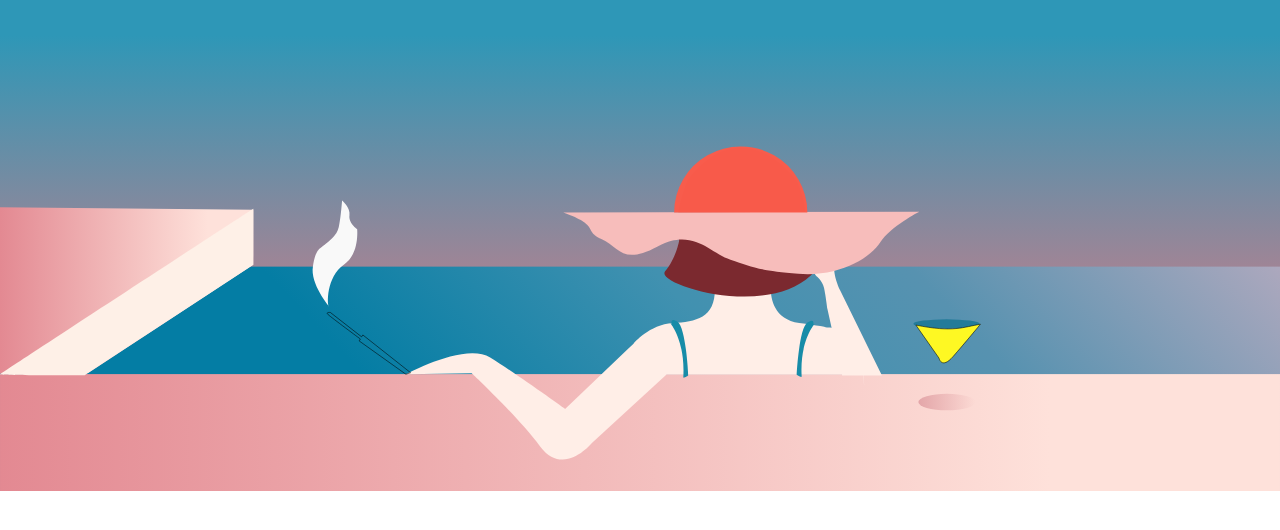
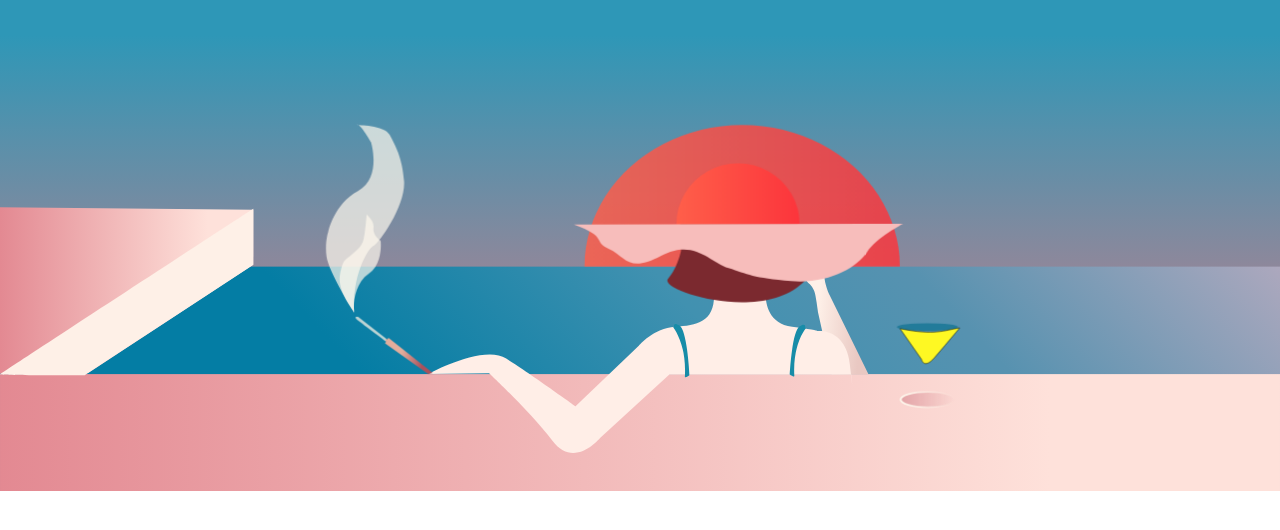
Before and after one commit to agatakozinska/svg-animation, a plain HTML site: page index.html in a window 1280 px wide. Shown: the part 160-690 px from the top of the page. Drawn offline with Linux system fonts and the light colour scheme.

Commit message:
Add sunset animation and reorganize svgs' paths

```diff
--- a/index.html
+++ b/index.html
@@ -9,8 +9,8 @@
 </head>
 <body>
   <div class="svg_container">
-    <svg version="1.1" id="Sunset_lady" xmlns="http://www.w3.org/2000/svg" xmlns:xlink="http://www.w3.org/1999/xlink" x="0px" y="0px"
-       viewBox="0 0 1240 631" xml:space="preserve">
+    <svg version="1.1" id="Sunset_lady" xmlns="http://www.w3.org/2000/svg" xmlns:xlink="http://www.w3.org/1999/xlink" x="0px" y="0px" viewBox="0 0 1240 631" xml:space="preserve">
+      <defs>
         <linearGradient id="pink-gradient" >
           <stop offset="0%" style="stop-color:#e38992;" />
           <stop offset="82%" style="stop-color: #fee1da;" />
@@ -21,9 +21,24 @@
           <stop offset="70%" style="stop-color: #5792b0;" />
           <stop offset="100%" style="stop-color: #B1A9BE;" />
         </linearGradient>
+        <linearGradient id="red-gradient" >
+            <stop offset="0%" style="stop-color:#ff5f4a;" />
+            <stop offset="100%" style="stop-color: #fc353c;" />
+          </linearGradient>
+        <linearGradient id="pipe-gradient" gradientTransform="rotate(10)">
+          <stop offset="0%" style="stop-color:#BDD4D4;" />
+          <stop offset="45%" style="stop-color: #BDD4D4;" />
+          <stop offset="46%" style="stop-color: #E2AD9C;"/>
+          <stop offset="70%" style="stop-color: #E2AD9C;" />
+          <stop offset="100%" style="stop-color:#AA515C; " />
+        </linearGradient>
+        <linearGradient id="body-gradient" gradientTransform="rotate(10)" >
+          <stop offset="40%" style="stop-color:#FEF0E8;" />
+          <stop offset="100%" style="stop-color: #e9c8c2;" />
+        </linearGradient>
 
-      <linearGradient
-          id="pink-gradient-drink">
+
+        <linearGradient id="pink-gradient-drink">
           <stop
               id="stop5164"
               offset="0"
@@ -33,6 +48,7 @@
               offset="1"
               style="stop-color:#e3a5a8;stop-opacity:0;" />
         </linearGradient>
+
         <linearGradient
             gradientTransform="translate(-7.6167929,-10.823864)"
             gradientUnits="userSpaceOnUse"
@@ -42,7 +58,27 @@
             x1="111.4457"
             id="linearGradient5172"
             xlink:href="#pink-gradient-drink" />
-
+            <linearGradient
+            id="linearGradient5506">
+           <stop
+              id="stop5502"
+              offset="0"
+              style="stop-color:#fef8ed;stop-opacity:1;" />
+           <stop
+              id="stop5504"
+              offset="1"
+              style="stop-color:#fef8ed;stop-opacity:0;" />
+         </linearGradient>
+            <linearGradient
+            gradientTransform="translate(-8.0176768,-10.823864)"
+            gradientUnits="userSpaceOnUse"
+            y2="361.94318"
+            x2="139.61057"
+            y1="361.94318"
+            x1="110.80047"
+            id="linearGradient5508"
+            xlink:href="#linearGradient5506" />
+      </defs>
       <rect class="water" fill="url(#blue-gradient)" height="230" ></rect>
       <rect class="floor" fill="url(#pink-gradient)" height="153" ></rect>
       <g class="floor-edge">
@@ -51,70 +87,48 @@
         <path class="white-panel"
           d="M 0.00267906,296.82273 C 0.1480336,296.68834 39.47096,270.99046 45.242715,267.25797 l 1.059368,-0.68507 -0.0044,5.12602 -0.0044,5.12603 -15.407115,10.08751 -15.407116,10.08752 H 7.6449782 c -4.4822457,0 -7.7519781,-0.0758 -7.64229914,-0.17725 z"/>
       </g>
-      <g
-     id="lady">
+      <g id="lady">
+        <path class="arm-right"
+        d="m 59.731692,305.81944 7.215907,32.47159 H 86.190025 L 65.744949,296.5991 c 0,0 -5.612373,-11.22473 -0.801767,-16.83713 4.810604,-5.61237 -16.035356,-22.85037 -17.238006,-11.22473 -1.20265,11.62563 6.815026,21.64773 6.815026,21.64773 0,0 2.806187,2.0044 3.607954,5.61237 0.801767,3.60796 1.603536,10.0221 1.603536,10.0221 z" />
+        <path class="body"
+        d="m -18.142857,337.82142 -36.285715,33.26191 c 0,0 -13.607142,16.63094 -24.946427,1.51188 -11.339285,-15.11903 -33.167871,-35.43571 -33.167871,-35.43571 l -31.84403,0.51072 c 0,0 28.72619,-15.7238 40.82143,-8.16428 12.095232,7.55952 36.28571,24.94643 36.28571,24.94643 l 33.261903,-31.75 c 0,0 7.559524,-9.07143 18.89881,-9.82737 11.3392852,-0.75597 20.4107136,-2.26788 20.4107136,-16.63097 0,-14.36309 27.2142844,-3.77976 27.2142844,-3.77976 0,0 -3.023809,18.14285 13.607143,20.41073 16.630954,2.26785 12.85119,2.26785 12.85119,2.26785 0,0 15.119048,-2.26785 17.386906,17.38691 2.267857,19.65476 0.755952,5.29166 0.755952,5.29166 z"/>
+
+        <path class="bra-left"
+        d="m -16.035353,313.08444 c -2.449021,-2.21123 7.1670548,5.65681 6.013257,26.00126 -0.04926,0.8686 2.4053031,-0.82545 2.4053031,-0.82545 0,0 -1.1062132,-23.34461 -5.2114901,-26.00125 -4.105277,-2.65664 -2.378612,1.57344 -3.20707,0.82544 z" />
+        <path class="bra-right"
+        d="m 53.317431,313.43622 c 2.449021,-2.14781 -7.167054,5.49461 -6.013257,25.2557 0.04926,0.8437 -2.405303,-0.80177 -2.405303,-0.80177 0,0 1.106214,-22.67523 5.21149,-25.25569 4.105277,-2.58046 2.378612,1.52832 3.20707,0.80176 z"/>
         <path
-       class="body"
-       d="m -18.142857,337.82142 -36.285715,33.26191 c 0,0 -13.607142,16.63094 -24.946427,1.51188 -11.339285,-15.11903 -33.167871,-35.43571 -33.167871,-35.43571 l -31.84403,0.51072 c 0,0 28.72619,-15.7238 40.82143,-8.16428 12.095232,7.55952 36.28571,24.94643 36.28571,24.94643 l 33.261903,-31.75 c 0,0 7.559524,-9.07143 18.89881,-9.82737 11.3392852,-0.75597 20.4107136,-2.26788 20.4107136,-16.63097 0,-14.36309 27.2142844,-3.77976 27.2142844,-3.77976 0,0 -3.023809,18.14285 13.607143,20.41073 16.630954,2.26785 12.85119,2.26785 12.85119,2.26785 0,0 15.119048,-2.26785 17.386906,17.38691 2.267857,19.65476 0.755952,5.29166 0.755952,5.29166 z"
-       style="display:inline;fill:#ffeee7;fill-opacity:1;stroke:none;stroke-width:0.26458332px;stroke-linecap:butt;stroke-linejoin:miter;stroke-opacity:1" />
-       <path
-       id="arm-right"
-       d="m 59.731692,305.81944 7.215907,32.47159 H 86.190025 L 65.744949,296.5991 c 0,0 -5.612373,-11.22473 -0.801767,-16.83713 4.810604,-5.61237 -16.035356,-22.85037 -17.238006,-11.22473 -1.20265,11.62563 6.815026,21.64773 6.815026,21.64773 0,0 2.806187,2.0044 3.607954,5.61237 0.801767,3.60796 1.603536,10.0221 1.603536,10.0221 z"
-       style="fill:#ffeee7;fill-opacity:1;stroke:none;stroke-width:0.26458332px;stroke-linecap:butt;stroke-linejoin:miter;stroke-opacity:1" />
-    <path
-       class="bra-left"
-       d="m -16.035353,313.08444 c -2.449021,-2.21123 7.1670548,5.65681 6.013257,26.00126 -0.04926,0.8686 2.4053031,-0.82545 2.4053031,-0.82545 0,0 -1.1062132,-23.34461 -5.2114901,-26.00125 -4.105277,-2.65664 -2.378612,1.57344 -3.20707,0.82544 z"
-       style="display:inline;fill:#178ca8;fill-opacity:1;stroke:none;stroke-width:0.26846021px;stroke-linecap:butt;stroke-linejoin:miter;stroke-opacity:1" />
-    <path
-        class="bra-right"
-       style="display:inline;fill:#178ca8;fill-opacity:1;stroke:none;stroke-width:0.26458332px;stroke-linecap:butt;stroke-linejoin:miter;stroke-opacity:1"
-       d="m 53.317431,313.43622 c 2.449021,-2.14781 -7.167054,5.49461 -6.013257,25.2557 0.04926,0.8437 -2.405303,-0.80177 -2.405303,-0.80177 0,0 1.106214,-22.67523 5.21149,-25.25569 4.105277,-2.58046 2.378612,1.52832 3.20707,0.80176 z"
-        />
-    <path
-       class="hair"
-       d="m -12.026515,272.94696 c 0,0 -1.603535,8.81943 -6.815025,14.8327 -5.21149,6.01326 48.187864,23.03007 70.555555,2.00443 20.04419,-18.84155 -2.004419,-19.24243 -2.405303,-28.46276 -0.400886,-9.22033 -4.409723,-17.23801 -4.409723,-17.23801 0,0 -25.255681,-36.07954 -52.9166658,-0.40088 -4.0614032,11.41205 -6.1249002,19.21452 -4.0088382,29.26452 z"
-       style="display:inline;fill:#7b292f;fill-opacity:1;stroke:none;stroke-width:0.26458332px;stroke-linecap:butt;stroke-linejoin:miter;stroke-opacity:1" />
-    <path
-       class="hat-bottom"
-       d="M -68.150252,259.31691 104.2298,258.91603 c 0,0 -14.030938,7.2159 -18.841544,14.8327 -4.810607,7.6168 -19.643307,16.83713 -39.6875,15.23359 -20.044191,-1.60353 -22.850378,-3.60796 -32.872473,-6.81503 -10.0220961,-3.20706 -18.0397729,-15.63446 -35.277778,-6.41413 -17.238005,9.22033 -18.440655,0.40087 -27.260101,-3.60797 -8.819443,-4.00883 -0.400883,-6.41413 -18.440656,-12.82828 z"
-       style="display:inline;fill:#f7bdbb;fill-opacity:1;stroke:none;stroke-width:0.26458332px;stroke-linecap:butt;stroke-linejoin:miter;stroke-opacity:1" />
+        class="sunset"
+        d="m 50.064064,-259.27051 a 32.262714,31.94623 0 0 1 -16.131358,27.66625 32.262714,31.94623 0 0 1 -32.2627144,0 32.262714,31.94623 0 0 1 -16.1313566,-27.66625"/>
+        <path class="hair"
+        d="m -12.026515,272.94696 c 0,0 -1.603535,8.81943 -6.815025,14.8327 -5.21149,6.01326 48.187864,23.03007 70.555555,2.00443 20.04419,-18.84155 -2.004419,-19.24243 -2.405303,-28.46276 -0.400886,-9.22033 -4.409723,-17.23801 -4.409723,-17.23801 0,0 -25.255681,-36.07954 -52.9166658,-0.40088 -4.0614032,11.41205 -6.1249002,19.21452 -4.0088382,29.26452 z"/>
         <path
         class="hat-sun"
         transform="scale(1,-1)"
-       d="m 50.064064,-259.27051 a 32.262714,31.94623 0 0 1 -16.131358,27.66625 32.262714,31.94623 0 0 1 -32.2627144,0 32.262714,31.94623 0 0 1 -16.1313566,-27.66625"
-       style="opacity:0.98000004;fill:#fb5b4b;fill-opacity:1;stroke:none;stroke-width:0.26752371;stroke-opacity:1;paint-order:normal" />
+        d="m 50.064064,-259.27051 a 32.262714,31.94623 0 0 1 -16.131358,27.66625 32.262714,31.94623 0 0 1 -32.2627144,0 32.262714,31.94623 0 0 1 -16.1313566,-27.66625"/>
+        <path
+      <path
+        class="hat-bottom"
+        d="M -68.150252,259.31691 104.2298,258.91603 c 0,0 -14.030938,7.2159 -18.841544,14.8327 -4.810607,7.6168 -19.643307,16.83713 -39.6875,15.23359 -20.044191,-1.60353 -22.850378,-3.60796 -32.872473,-6.81503 -10.0220961,-3.20706 -18.0397729,-15.63446 -35.277778,-6.41413 -17.238005,9.22033 -18.440655,0.40087 -27.260101,-3.60797 -8.819443,-4.00883 -0.400883,-6.41413 -18.440656,-12.82828 z" />
+
+
       <ellipse
-       class="drink-circle-top"
-       ry="2.2048614"
-       rx="16.035355"
-       cy="313.23581"
-       cx="117.45897"
+        class="drink-circle-top" cx="117" cy="313" rx="16" ry="2"
         style="opacity:0.98000004;fill:#227b99;fill-opacity:1;stroke:none;stroke-width:0.16480951;stroke-opacity:1;paint-order:normal" />
-    <ellipse
-        style="opacity:0.98000004;fill:url(#linearGradient5172);fill-opacity:1;stroke:url(#linearGradient5508);stroke-width:0.5;stroke-miterlimit:4;stroke-dasharray:none;stroke-opacity:1;paint-order:normal"
-        id="drink-circle-top"
-        cx="117.6594"
-        cy="351.11932"
-        rx="13.830494"
-        ry="4.0088387" />
+      <ellipse class="drink-circle-bottom"  cx="117" cy="351" rx="14" ry="4" />
       <path class="drink"
           id="path5534"
           d="m 102.62626,313.8371 11.22475,16.03537 c 0,0 1.20265,5.61237 6.81502,-0.80177 5.61238,-6.41413 13.22917,-15.63447 13.22917,-15.63447 -8.09513,1.29755 -13.12114,4.12965 -31.26894,0.40087 z"
           style="display:inline;fill:#fef823;fill-opacity:1;stroke:#000000;stroke-width:0.26458332px;stroke-linecap:butt;stroke-linejoin:miter;stroke-opacity:1" />
       <path
         class="fifka"
-       d="m -144.3869,337.67022 2.26785,-0.75595 -23.13214,-18.29405 -0.60476,0.90715 -15.11905,-11.79285 c 0,0 -2.57024,-0.3024 -1.05833,1.05833 1.5119,1.3607 15.57262,11.79285 15.57262,11.79285 l -0.60476,0.90715 z"
-       style="fill:none;stroke:#000000;stroke-width:0.26458332px;stroke-linecap:butt;stroke-linejoin:miter;stroke-opacity:1" />
+        d="m -144.3869,337.67022 2.26785,-0.75595 -23.13214,-18.29405 -0.60476,0.90715 -15.11905,-11.79285 c 0,0 -2.57024,-0.3024 -1.05833,1.05833 1.5119,1.3607 15.57262,11.79285 15.57262,11.79285 l -0.60476,0.90715 z" />
 
 
-    <path
-       id="smoke-big"
-       d="m -181.79959,304.7914 c 0,0 -13.25568,-21.32296 -14.28425,-29.3801 -0.97393,-7.62911 0.97393,-12.98568 0.97393,-12.98568 0,0 2.92177,-14.44659 15.58282,-21.26408 12.66104,-6.81748 6.9798,-25.48441 6.9798,-25.48441 0,0 -5.51892,-9.57694 -7.14213,-9.2523 -1.62321,0.32465 13.95962,-0.16232 16.8814,5.3566 2.92178,5.51891 6.65516,12.01176 7.46677,24.34816 0.8116,12.3364 -12.66105,31.97725 -16.39444,33.9251 -2.30706,1.20369 -11.03783,14.28426 -10.0639,34.73671 z"
-       style="display:none;fill:#fef8ed;fill-opacity:1;stroke:none;stroke-width:0.26458332px;stroke-linecap:butt;stroke-linejoin:miter;stroke-opacity:1" />
-    <path
-       id="smoke-small"
-       d="m -181.63727,304.7914 c 0,0 -9.2523,-11.03784 -7.79141,-19.3162 1.46089,-8.27839 2.75946,-8.11607 5.51892,-10.38855 2.75945,-2.2725 6.00588,-4.54498 6.9798,-8.60303 0.97393,-4.05802 1.62321,-12.98568 1.62321,-12.98568 0,0 4.17322,3.41296 3.57107,7.14212 -0.15576,0.96465 -0.16112,3.88726 3.73338,6.81749 0,0 1.28672,11.90591 -6.33052,17.04371 -8.70569,5.87195 -8.29907,19.79522 -7.30445,20.29014 z"
-       style="fill:#f9f9f9;stroke:none;stroke-width:0.26458332px;stroke-linecap:butt;stroke-linejoin:miter;stroke-opacity:1" />
+      <path class="smoke-big"
+        d="m -181.79959,304.7914 c 0,0 -13.25568,-21.32296 -14.28425,-29.3801 -0.97393,-7.62911 0.97393,-12.98568 0.97393,-12.98568 0,0 2.92177,-14.44659 15.58282,-21.26408 12.66104,-6.81748 6.9798,-25.48441 6.9798,-25.48441 0,0 -5.51892,-9.57694 -7.14213,-9.2523 -1.62321,0.32465 13.95962,-0.16232 16.8814,5.3566 2.92178,5.51891 6.65516,12.01176 7.46677,24.34816 0.8116,12.3364 -12.66105,31.97725 -16.39444,33.9251 -2.30706,1.20369 -11.03783,14.28426 -10.0639,34.73671 z"/>
+      <path class="smoke-small"
+        d="m -181.63727,304.7914 c 0,0 -9.2523,-11.03784 -7.79141,-19.3162 1.46089,-8.27839 2.75946,-8.11607 5.51892,-10.38855 2.75945,-2.2725 6.00588,-4.54498 6.9798,-8.60303 0.97393,-4.05802 1.62321,-12.98568 1.62321,-12.98568 0,0 4.17322,3.41296 3.57107,7.14212 -0.15576,0.96465 -0.16112,3.88726 3.73338,6.81749 0,0 1.28672,11.90591 -6.33052,17.04371 -8.70569,5.87195 -8.29907,19.79522 -7.30445,20.29014 z" />
 
   </g>
     </svg>
--- a/style.css
+++ b/style.css
@@ -1,9 +1,18 @@
+:root {
+  --body-color: #ffeee7;
+  --light-pink: #f7bdbb;
+  --blue-color: #178ca8;
+  --sunset-color: #fb5b4b;
+  --smoke-color: #fef8ed;
+  --hair-color: #7b292f;
+}
+
 @keyframes sunset {
-  0% { background: linear-gradient(0deg, rgba(220,123,132,1) 0%, rgba(46,151,183,1) 0%) no-repeat;
+  0% { background: linear-gradient(0deg, rgba(220,123,132,1) 0%, rgba(46,151,183,1) 50%) no-repeat;
     background-size: cover;}
-  50% { background: linear-gradient(0deg, rgba(220,123,132,1) 5%, rgba(46,151,183,1) 50%) no-repeat;
+  50% { background: linear-gradient(0deg, rgba(220,123,132,1) 5%, rgba(46,151,183,1) 70%) no-repeat;
     background-size: cover;}
-  55% {background: linear-gradient(0deg, rgba(220,123,132,1) 15%, rgba(46,151,183,1) 70%) no-repeat;
+  55% {background: linear-gradient(0deg, rgba(220,123,132,1) 15%, rgba(46,151,183,1) 100%) no-repeat;
     background-size: cover;
 }
   60% {background: linear-gradient(0deg, rgba(220,123,132,1) 25%, rgba(46,151,183,1) 100%) no-repeat;
@@ -16,8 +25,49 @@
     background-size: cover;}
 }
 
+@keyframes smoky {
+	0% {
+		transform: translateX(0px) rotate(0deg);
+	}
+	25% {
+		transform: translateX(-1px) rotate(-0.2deg);
+  }
+	50% {
+		transform: translateX(0px) rotate(0.5deg);
+	}
+	75% {
+		transform: translateX(-1px) rotate(-0.2deg);
+	}
+	100% {
+		transform: translateX(0px) rotate(0.5deg);
+	}
+}
+
+@keyframes sun {
+  0% {fill-opacity: 1;
+    transform: scale(3,-2.5) translate(-10px,147px);
+  }
+  20% {fill-opacity: .95;
+    transform: scale(2.80,-2.4) translate(-10px,142px);
+  }
+  40% {fill-opacity: .8;
+    transform: scale(2.50,-2.3) translate(-10px,137px);
+  }
+  60% {fill-opacity: .7;
+    transform: scale(2.20,-2.2) translate(-10px,132px);
+  }
+  70% {fill-opacity: .5;
+    transform: scale(2.0,-2.1) translate(-10px,125px);
+  }
+  80% {fill-opacity: .2;
+    transform: scale(1.80,-2.1) translate(-10px,125px);
+  }
+  100% {fill-opacity: 0;
+  }
+}
+
 body {
-  animation: sunset 7s ease-in 1s forwards ;
+  animation: sunset 10s ease-in 1s forwards ;
   background-repeat: no-repeat;
   margin: 0;
   height: 100%;
@@ -56,11 +106,73 @@ rect, polygon {
   transform: translateY(-167.3%) scale(5.3);
 }
 
-#lady {
-  transform: translate(55%, -25%) scale(2);
-}
 .white-panel {
-  /* width: 175px;
-  height: 110px; */
   fill: #FEF0E7;
 }
+
+#lady {
+  transform: translate(55%, -17%) scale(1.85);
+}
+
+.body {
+  fill: var(--body-color);
+}
+
+.arm-right {
+  fill: url(#body-gradient);
+  transform: translateY(-0.4px);
+
+}
+
+.bra-left, .bra-right {
+  fill: var(--blue-color);
+}
+
+.hair {
+  fill: var(--hair-color);
+  /* display: none; */
+}
+
+.hat-bottom {
+  fill: var(--light-pink);
+  /* display: none; */
+}
+
+.hat-sun {
+  fill: url(#red-gradient);
+}
+
+.sunset {
+  fill: url(#red-gradient);
+  transform: scale(3,-2.5) translate(-10px,147px);
+  animation: sun 10s ease 2s forwards;
+}
+
+.fifka{
+  fill:url(#pipe-gradient);
+}
+
+.drink-circle-bottom {
+  opacity:1;
+  fill:url(#linearGradient5172);
+  fill-opacity:1;
+  stroke:url(#linearGradient5508);
+  stroke-width:1;
+  stroke-opacity:1;
+}
+
+.smoke-big, .smoke-small {
+  fill: var(--smoke-color);
+  fill-opacity: 0.7;
+  animation: smoky 20s ease infinite;
+	animation-direction: alternate;
+}
+
+.smoke-big {
+	transform-origin: 0% 70%;
+}
+
+.smoke-small {
+	transform-origin: 0% 60%;
+	animation-delay: 1.5s;
+}
```
Lines whose indentation alone changed are shown as unchanged.
